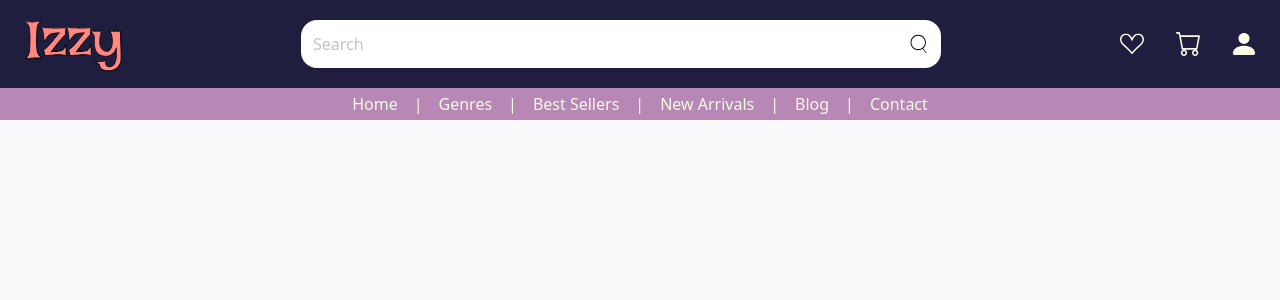
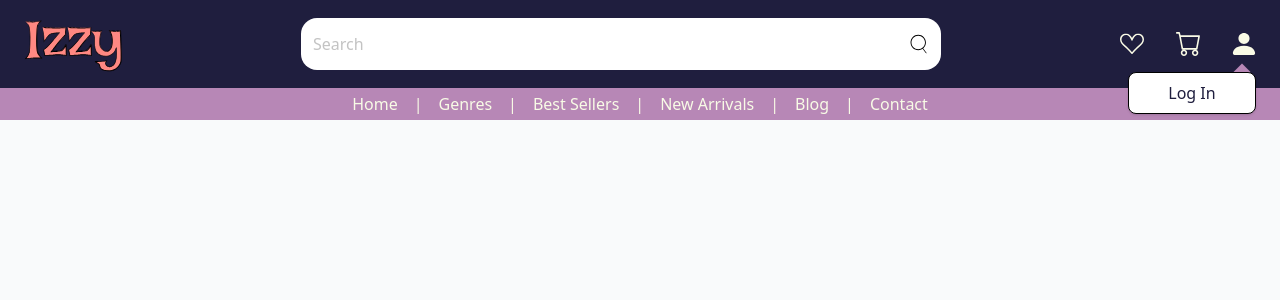
Before and after one commit to Mukeshwritecodes/Izzy, a React (Vite) app: page / in a window 1280 px wide. Both pictures are taken after a click on the icon 1243 px from the left and 44 px from the top of the page. Shown: the top 300 px of the page. Built offline with nearby package versions, Linux system fonts and the light colour scheme.

Commit message:
Nav updated

```diff
--- a/src/components/layout/Navbar.jsx
+++ b/src/components/layout/Navbar.jsx
@@ -1,5 +1,5 @@
   import React from "react";
-import react, { useState } from "react";
+  import react, { useState, useRef, useEffect } from "react";
   import Logo from "../../Assets/Icons/Logo.svg?react";
   import Heart from "../../Assets/Icons/Heart.svg?react";
   import Cart from "../../Assets/Icons/Cart.svg?react";
@@ -9,28 +9,61 @@ import SearchWhite from "../../Assets/Icons/SearchWhite.svg?react";
   import Hamburger from "../../Assets/Icons/Hamburger.svg?react";
 
   export default function Navbar() {
+    const [isProfileOpen, setIsProfileOpen] = useState(false);
+    const profileRef = useRef(null);
+
+    useEffect(() => {
+      function handleClickOutside(event) {
+        if (profileRef.current && !profileRef.current.contains(event.target)) {
+          setIsProfileOpen(false);
+        }
+      }
+      document.addEventListener("mousedown", handleClickOutside);
+      return () => {
+        document.removeEventListener("mousedown", handleClickOutside);
+      };
+    }, [profileRef]);
+
     return (
       //Main wrapper
-    <nav className="flex-col w-full gap-0">
-      <div className="bg-[#1F1E3E] py-2 px-4 sm:py-4 sm:px-6 flex justify-between items-center gap-20 w-full">
+      <nav className="flex-col w-full gap-0 bg-[#1F1E3E]">
+        {/* Top nav bar */}
+        <div className="py-2 px-4 sm:py-4 sm:px-6 flex justify-between items-center gap-20 w-full">
           <div className=" flex items-center gap-4">
             <Hamburger className="block h-8 w-8 sm:hidden text-[#F8FBE6] cursor-pointer" />
             <Logo className="flex-shrink-0 h-8 sm:h-12  lg:h-14  pt-1" />
           </div>
           <div className="hidden sm:block relative w-full max-w-160">
-          <input type="text" placeholder="Search" className="w-full bg-white text-[#888888] p-3 focus:outline-none rounded-2xl" />
+            <input type="text" placeholder="Search" className="w-full h-13 bg-white text-[#888888] p-3 focus:outline-none rounded-2xl" />
             <Search className="h-5 w-5 absolute pointer-events-none transform -translate-y-1/2 top-1/2 right-3" />
           </div>
-        <div className="hidden sm:visible bg-[#1F1E3E] flex w-full">
-          <input type="text" placeholder="Search" className="w-full bg-white text-[#888888] p-3 focus:outline-none rounded-2xl" />
-        </div>
           <div className="flex items-center gap-6 sm:gap-8 w-auto">
-          <Heart className="h-6 w-6 text-[#F8FBE6] hover:text-gray-300 cursor-pointer" />
-          <Cart className="h-6 w-6 text-[#F8FBE6] hover:text-gray-300 cursor-pointer" />
+            <Heart className="h-5 w-5  sm:h-6 sm:w-6 text-[#F8FBE6] hover:text-gray-300 cursor-pointer" />
+            <Cart className="h-5 w-5 sm:h-6 sm:w-6 text-[#F8FBE6] hover:text-gray-300 cursor-pointer" />
+            <div className="relative" ref={profileRef}>
+              <Profile className=" h-5 w-5 sm:h-6 sm:w-6 text-[#F8FBE6] hover:text-gray-300 cursor-pointer" onClick={() => setIsProfileOpen(!isProfileOpen)} />
 
-          <Profile className=" h-6 w-6 text-[#F8FBE6] hover:text-gray-300 cursor-pointer" />
+              {isProfileOpen && (
+                <div className="absolute top-full right-0 mt-4 w-32">
+                  {/* The small triangular caret */}
+                  <div className="absolute -top-[6px] right-2 w-3 h-3 bg-[#B787B6] transform rotate-45 z-0"></div>
+
+                  {/* The Login button itself */}
+                  <div className="bg-white rounded-lg shadow-sm border border-black p-1 z-10 relative">
+                    <a
+                      href="/login" // Or use a Link from react-router-dom
+                      className="block w-full text-center px-4 py-1 text-[16px] text-[#1f1e3e] rounded-md hover:bg-gray-100 hover:underline cursor-pointer"
+                    >
+                      Log In
+                    </a>
                   </div>
                 </div>
+              )}
+            </div>
+          </div>
+        </div>
+
+        {/* Links for desktop */}
         <ul className=" bg-[#B787B6] hidden sm:flex items-center justify-center gap-4 py-1">
           <li className="text-[#F8FBE6] hover:underline cursor-pointer">Home</li>
           <p className="text-[#F8FBE6]">|</p>
@@ -44,10 +77,12 @@ export default function Navbar() {
           <p className="text-[#F8FBE6]">|</p>
           <li className="text-[#F8FBE6] hover:underline cursor-pointer">Contact</li>
         </ul>
-      <div className="sm:hidden bg-[#1F1E3E] flex w-full py-3 px-20 relative">
-        <input type="text" placeholder="Search" className="w-full h-10 bg-white text-[#888888] p-2 focus:outline-none rounded-[8px]" />
-        <button className="bg-[#B787B6] absolute right-20 top-1/2 transform -translate-y-1/2 flex items-center justify-center h-10 px-6 rounded-r-[8px]">
-          <SearchWhite className="h-5 w-5 absolute pointer-events-none " />
+
+        {/* Search bar for mobile */}
+        <div className="sm:hidden flex w-full py-3 px-20 relative">
+          <input type="text" placeholder="Search" className="w-full h-8 bg-white text-[#888888] p-2 focus:outline-none rounded-[8px] text-[12px]" />
+          <button className="bg-[#B787B6] absolute right-20 top-1/2 transform -translate-y-1/2 flex items-center justify-center h-8 px-4 rounded-r-[8px] ">
+            <SearchWhite className="h-4 w-4 absolute pointer-events-none " />
           </button>
         </div>
       </nav>
```
Lines whose indentation alone changed are shown as unchanged.
